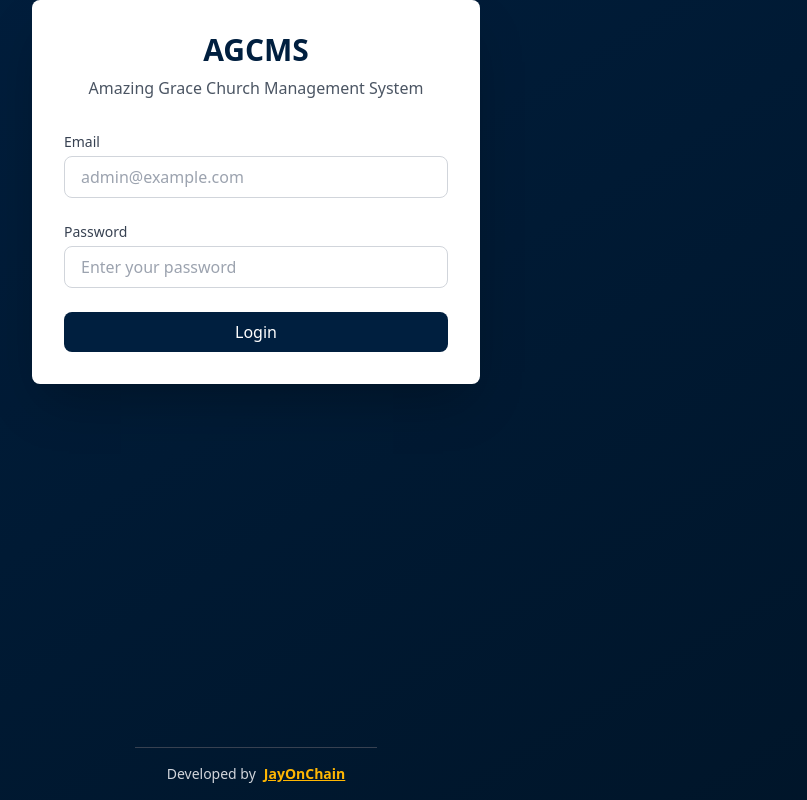
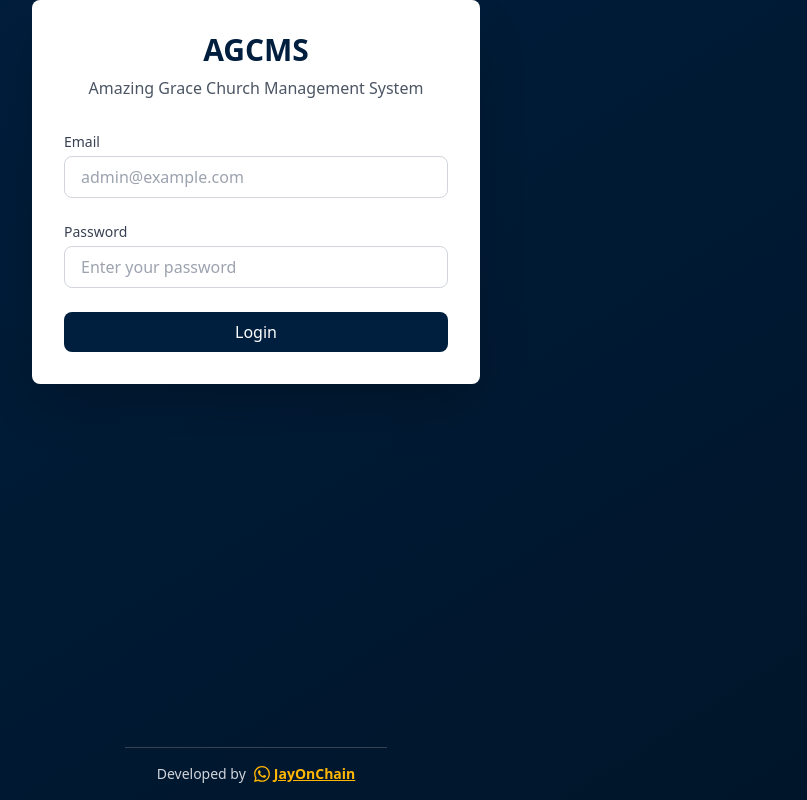
Before and after one commit to Jay989810/AGMS-MANAGEMENT-SYSTEM, a Next.js app: page /login in a window 1280 px wide. Shown: the whole page, without its empty margins (384-1191 px from the left). Built offline with nearby package versions, Linux system fonts and the light colour scheme.

Commit message:
Update footer WhatsApp link to use api.whatsapp.com format with custom pre-filled message

```diff
--- a/components/Layout/Footer.tsx
+++ b/components/Layout/Footer.tsx
@@ -1,17 +1,32 @@
 'use client';
 
 export default function Footer({ darkMode }: { darkMode?: boolean }) {
+  // WhatsApp API link with custom pre-filled message
+  // Using api.whatsapp.com format for better compatibility
+  const whatsappMessage = encodeURIComponent(
+    "hello jayonchain i'm from the amazing grace baptist church website"
+  );
+  const whatsappLink = `https://api.whatsapp.com/send/?phone=2347089799407&text=${whatsappMessage}&type=phone_number&app_absent=0`;
+
   return (
     <footer className={`border-t ${darkMode ? 'border-gray-700 bg-transparent' : 'border-gray-200 bg-white'} mt-auto`}>
       <div className="max-w-7xl mx-auto px-4 sm:px-6 lg:px-8 py-4">
         <div className={`flex flex-col sm:flex-row items-center justify-center gap-2 text-sm ${darkMode ? 'text-gray-300' : 'text-gray-600'}`}>
           <span>Developed by</span>
           <a
-            href="https://wa.me/07089799407"
+            href={whatsappLink}
             target="_blank"
             rel="noopener noreferrer"
-            className={`font-semibold ${darkMode ? 'text-gold hover:text-white' : 'text-navy hover:text-gold'} transition-colors underline`}
+            className={`font-semibold ${darkMode ? 'text-gold hover:text-white' : 'text-navy hover:text-gold'} transition-colors underline flex items-center gap-1`}
           >
+            <svg
+              className="w-4 h-4"
+              fill="currentColor"
+              viewBox="0 0 24 24"
+              aria-hidden="true"
+            >
+              <path d="M17.472 14.382c-.297-.149-1.758-.867-2.03-.967-.273-.099-.471-.148-.67.15-.197.297-.767.966-.94 1.164-.173.199-.347.223-.644.075-.297-.15-1.255-.463-2.39-1.475-.883-.788-1.48-1.761-1.653-2.059-.173-.297-.018-.458.13-.606.134-.133.298-.347.446-.52.149-.174.198-.298.298-.497.099-.198.05-.371-.025-.52-.075-.149-.669-1.612-.916-2.207-.242-.579-.487-.5-.669-.51-.173-.008-.371-.01-.57-.01-.198 0-.52.074-.792.372-.272.297-1.04 1.016-1.04 2.479 0 1.462 1.065 2.875 1.213 3.074.149.198 2.096 3.2 5.077 4.487.709.306 1.262.489 1.694.625.712.227 1.36.195 1.871.118.571-.085 1.758-.719 2.006-1.413.248-.694.248-1.289.173-1.413-.074-.124-.272-.198-.57-.347m-5.421 7.403h-.004a9.87 9.87 0 01-5.031-1.378l-.361-.214-3.741.982.998-3.648-.235-.374a9.86 9.86 0 01-1.51-5.26c.001-5.45 4.436-9.884 9.888-9.884 2.64 0 5.122 1.03 6.988 2.898a9.825 9.825 0 012.893 6.994c-.003 5.45-4.437 9.884-9.885 9.884m8.413-18.297A11.815 11.815 0 0012.05 0C5.495 0 .16 5.335.157 11.892c0 2.096.547 4.142 1.588 5.945L.057 24l6.305-1.654a11.882 11.882 0 005.683 1.448h.005c6.554 0 11.89-5.335 11.893-11.893a11.821 11.821 0 00-3.48-8.413Z"/>
+            </svg>
             JayOnChain
           </a>
         </div>
```
